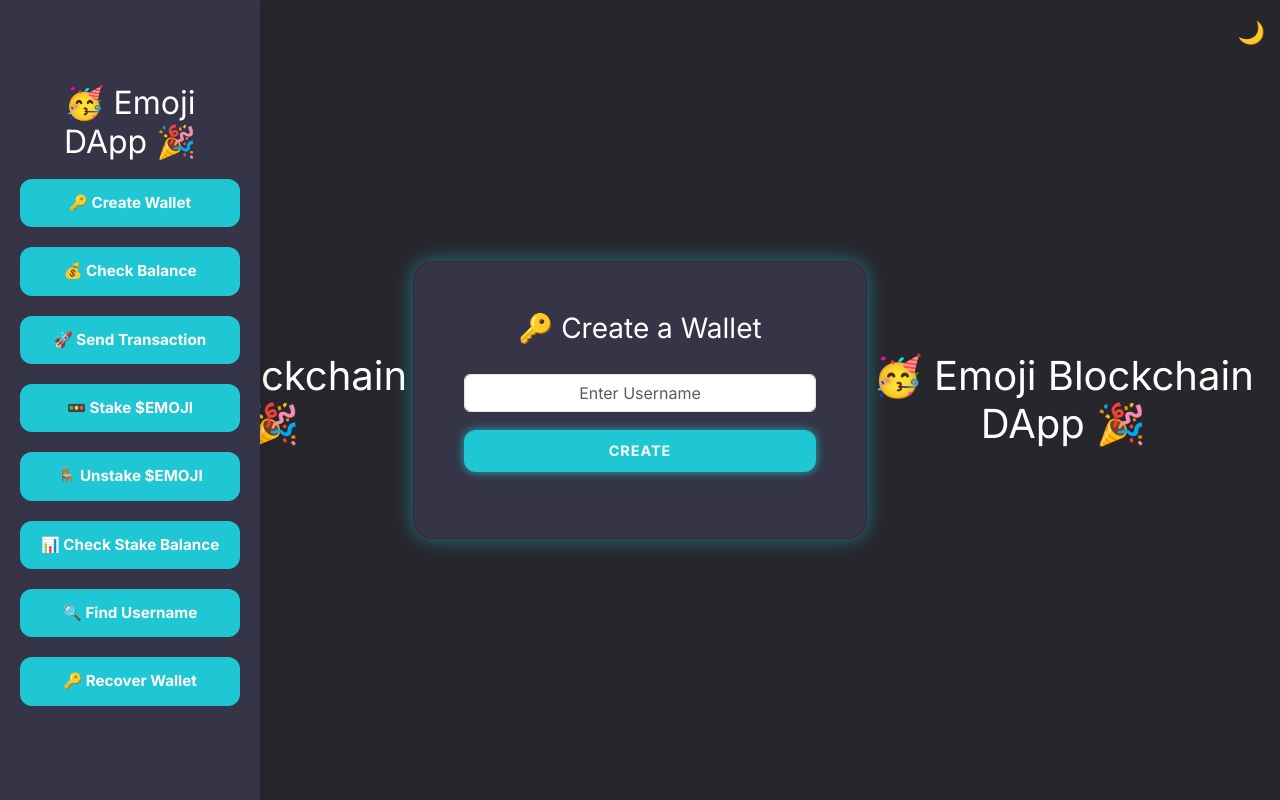
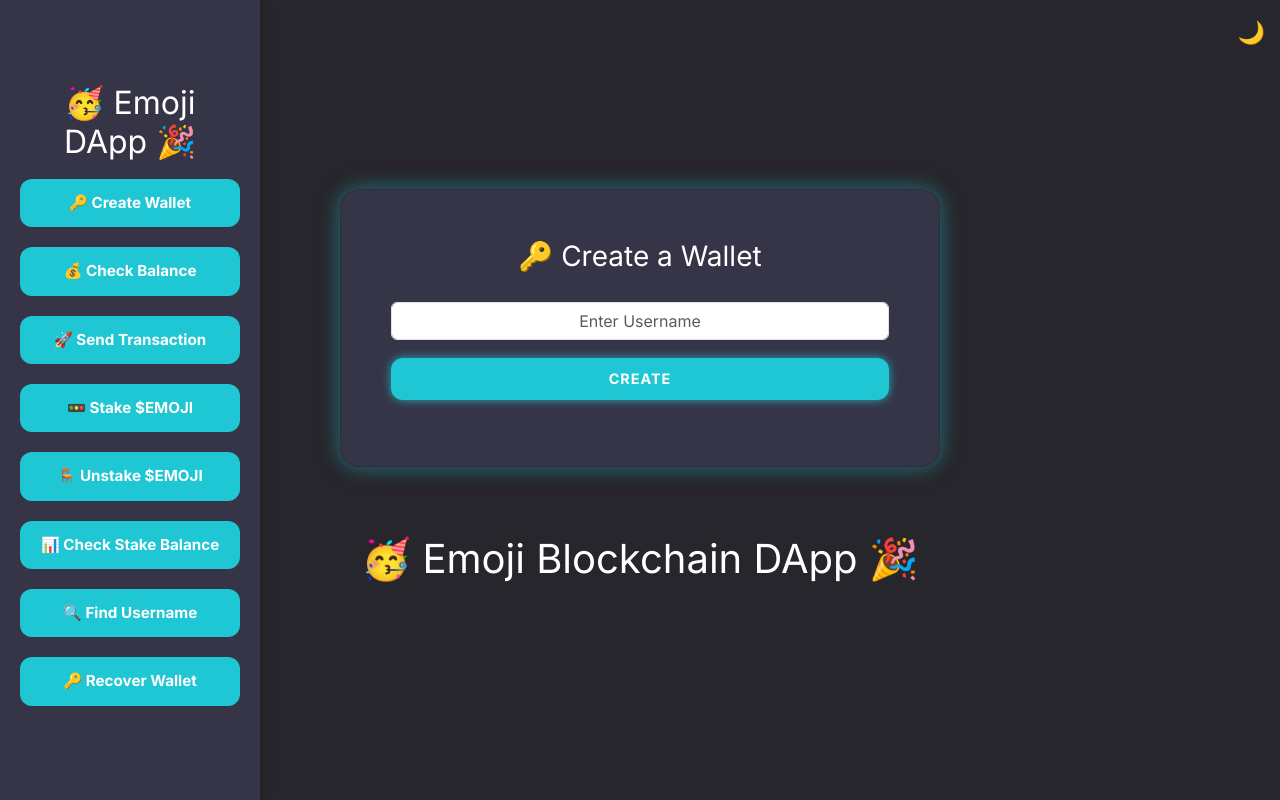
Before and after one commit to EmojiBlockchain/EmojiBlockchain, a Flask app: page / in a window 1280 px wide. Run offline with Flask 3, Linux system fonts and the light colour scheme.

Commit message:
Update index.html

```diff
--- a/templates/index.html
+++ b/templates/index.html
@@ -1,10 +1,10 @@
 <!DOCTYPE html>
 <html lang="en">
 <head>
-    <meta charset="UTF-8">
-    <meta name="viewport" content="width=device-width, initial-scale=1.0">
-    <link rel="stylesheet" href="https://cdn.jsdelivr.net/npm/bootstrap@5.3.0/dist/css/bootstrap.min.css">
-    <link rel="stylesheet" href="static/styles.css">
+    <meta charset="UTF-8" />
+    <meta name="viewport" content="width=device-width, initial-scale=1.0"/>
+    <link rel="stylesheet" href="https://cdn.jsdelivr.net/npm/bootstrap@5.3.0/dist/css/bootstrap.min.css" />
+    <link rel="stylesheet" href="static/styles.css" />
     <script src="https://cdn.jsdelivr.net/npm/bootstrap@5.3.0/dist/js/bootstrap.bundle.min.js"></script>
     <style>
         @import url('https://fonts.googleapis.com/css2?family=Inter:wght@400;700&display=swap');
@@ -67,12 +67,14 @@ body {
             padding: 20px;
             text-align: center;
             display: flex;
+            flex-direction: column;
             justify-content: center;
             align-items: center;
             min-height: 100vh;
             margin-left: auto;
             margin-right: auto;
         }
+
         .card {
             background: var(--card-dark);
             border-radius: 20px;
@@ -139,7 +141,6 @@ input {
             background: var(--input-bg-light);
             color: var(--text-light);
         }
-
     </style>
 </head>
 <body>
@@ -175,72 +176,72 @@ input {
         <button onclick="showFeature('findUsername')">🔍 Find Username</button>
         <button onclick="showFeature('recoverWallet')">🔑 Recover Wallet</button>
     </div>
+
     <div class="content">
         <span class="toggle-theme" id="themeIcon" onclick="toggleTheme()">🌙</span>
-        <h1 class="text-white my-4">🥳 Emoji Blockchain DApp 🎉</h1>
+
+        <!-- Main Functional Cards -->
         <div id="createWallet" class="card">
             <h3>🔑 Create a Wallet</h3>
-            <input type="text" id="username" class="form-control my-2" placeholder="Enter Username">
+            <input type="text" id="username" class="form-control my-2" placeholder="Enter Username" />
             <button class="btn btn-primary w-100" onclick="createWallet()">Create</button>
             <div id="walletResult" class="mt-3"></div>
         </div>
         <div id="checkBalance" class="card" style="display:none;">
             <h3>💰 Check Balance</h3>
-            <input type="text" id="checkUsername" class="form-control my-2" placeholder="Enter Username">
+            <input type="text" id="checkUsername" class="form-control my-2" placeholder="Enter Username" />
             <button class="btn btn-primary w-100" onclick="checkBalance()">Check</button>
             <div id="balanceResult" class="mt-3"></div>
         </div>
         <div id="sendTransaction" class="card" style="display:none;">
             <h3>🚀 Send Transaction</h3>
-            <input type="text" id="sender" class="form-control my-2" placeholder="Your Username">
-            <input type="password" id="privateKey" class="form-control my-2" placeholder="Private Key">
-            <input type="text" id="receiver" class="form-control my-2" placeholder="Recipient Username">
-            <input type="number" id="amount" class="form-control my-2" placeholder="Amount">
+            <input type="text" id="sender" class="form-control my-2" placeholder="Your Username" />
+            <input type="password" id="privateKey" class="form-control my-2" placeholder="Private Key" />
+            <input type="text" id="receiver" class="form-control my-2" placeholder="Recipient Username" />
+            <input type="number" id="amount" class="form-control my-2" placeholder="Amount" />
             <button class="btn btn-primary w-100" onclick="sendTransaction()">Send</button>
             <div id="transactionResult" class="mt-3"></div>
         </div>
         <div id="stake" class="card" style="display:none;">
             <h3>🛥️ Stake $EMOJI</h3>
-            <input type="text" id="stakeUsername" class="form-control my-2" placeholder="Enter Username">
-            <input type="password" id="stakePrivateKey" class="form-control my-2" placeholder="Private Key">
-            <input type="number" id="stakeAmount" class="form-control my-2" placeholder="Amount to Stake">
+            <input type="text" id="stakeUsername" class="form-control my-2" placeholder="Enter Username" />
+            <input type="password" id="stakePrivateKey" class="form-control my-2" placeholder="Private Key" />
+            <input type="number" id="stakeAmount" class="form-control my-2" placeholder="Amount to Stake" />
             <button class="btn btn-primary w-100" onclick="stakeEMOJI()">Stake</button>
             <div id="stakeResult" class="mt-3"></div>
         </div>
-
         <div id="unstake" class="card" style="display:none;">
             <h3>🪑 Unstake $EMOJI</h3>
-            <input type="text" id="unstakeUsername" class="form-control my-2" placeholder="Enter Username">
-            <input type="password" id="unstakePrivateKey" class="form-control my-2" placeholder="Private Key">
-            <input type="number" id="unstakeAmount" class="form-control my-2" placeholder="Amount to Unstake">
+            <input type="text" id="unstakeUsername" class="form-control my-2" placeholder="Enter Username" />
+            <input type="password" id="unstakePrivateKey" class="form-control my-2" placeholder="Private Key" />
+            <input type="number" id="unstakeAmount" class="form-control my-2" placeholder="Amount to Unstake" />
             <button class="btn btn-primary w-100" onclick="unstakeEMOJI()">Unstake</button>
             <div id="unstakeResult" class="mt-3"></div>
         </div>
-
         <div id="checkStakeBalance" class="card" style="display:none;">
             <h3>📊 Check Stake Balance</h3>
-            <input type="text" id="stakeBalanceUsername" class="form-control my-2" placeholder="Enter Username">
+            <input type="text" id="stakeBalanceUsername" class="form-control my-2" placeholder="Enter Username" />
             <button class="btn btn-primary w-100" onclick="checkStakeBalance()">Check</button>
             <div id="stakeBalanceResult" class="mt-3"></div>
         </div>
-
         <div id="findUsername" class="card" style="display:none;">
             <h3>🔍 Find Username by Public Key</h3>
-            <input type="text" id="publicKey" class="form-control my-2" placeholder="Enter Public Key">
+            <input type="text" id="publicKey" class="form-control my-2" placeholder="Enter Public Key" />
             <button class="btn btn-primary w-100" onclick="findUsername()">Find</button>
             <div id="findUsernameResult" class="mt-3"></div>
         </div>
-
         <div id="recoverWallet" class="card" style="display:none;">
             <h3>🔑 Recover Wallet</h3>
-            <input type="text" id="recoverUsername" class="form-control my-2" placeholder="New Username">
-            <input type="password" id="recoverPrivateKey" class="form-control my-2" placeholder="Private Key">
+            <input type="text" id="recoverUsername" class="form-control my-2" placeholder="New Username" />
+            <input type="password" id="recoverPrivateKey" class="form-control my-2" placeholder="Private Key" />
             <button class="btn btn-primary w-100" onclick="recoverWallet()">Recover</button>
             <div id="recoverWalletResult" class="mt-3"></div>
         </div>
-        <!-- 🥳 Page title shown at the bottom -->
+
+        <!-- Title at the bottom -->
         <h1 class="text-white my-5">🥳 Emoji Blockchain DApp 🎉</h1>
     </div>
+
     <script>
         function showFeature(featureId) {
             document.querySelectorAll('.card').forEach(card => card.style.display = 'none');
@@ -249,11 +250,7 @@ input {
         function toggleTheme() {
             document.body.classList.toggle('light-mode');
             const themeIcon = document.getElementById('themeIcon');
-        if (document.body.classList.contains('light-mode')) {
-            themeIcon.innerHTML = '🌞';
-        } else {
-            themeIcon.innerHTML = '🌙';
-        }
+            themeIcon.innerHTML = document.body.classList.contains('light-mode') ? '🌞' : '🌙';
         }
     </script>
     <script src="static/script.js"></script>
```
Lines whose indentation alone changed are shown as unchanged.
